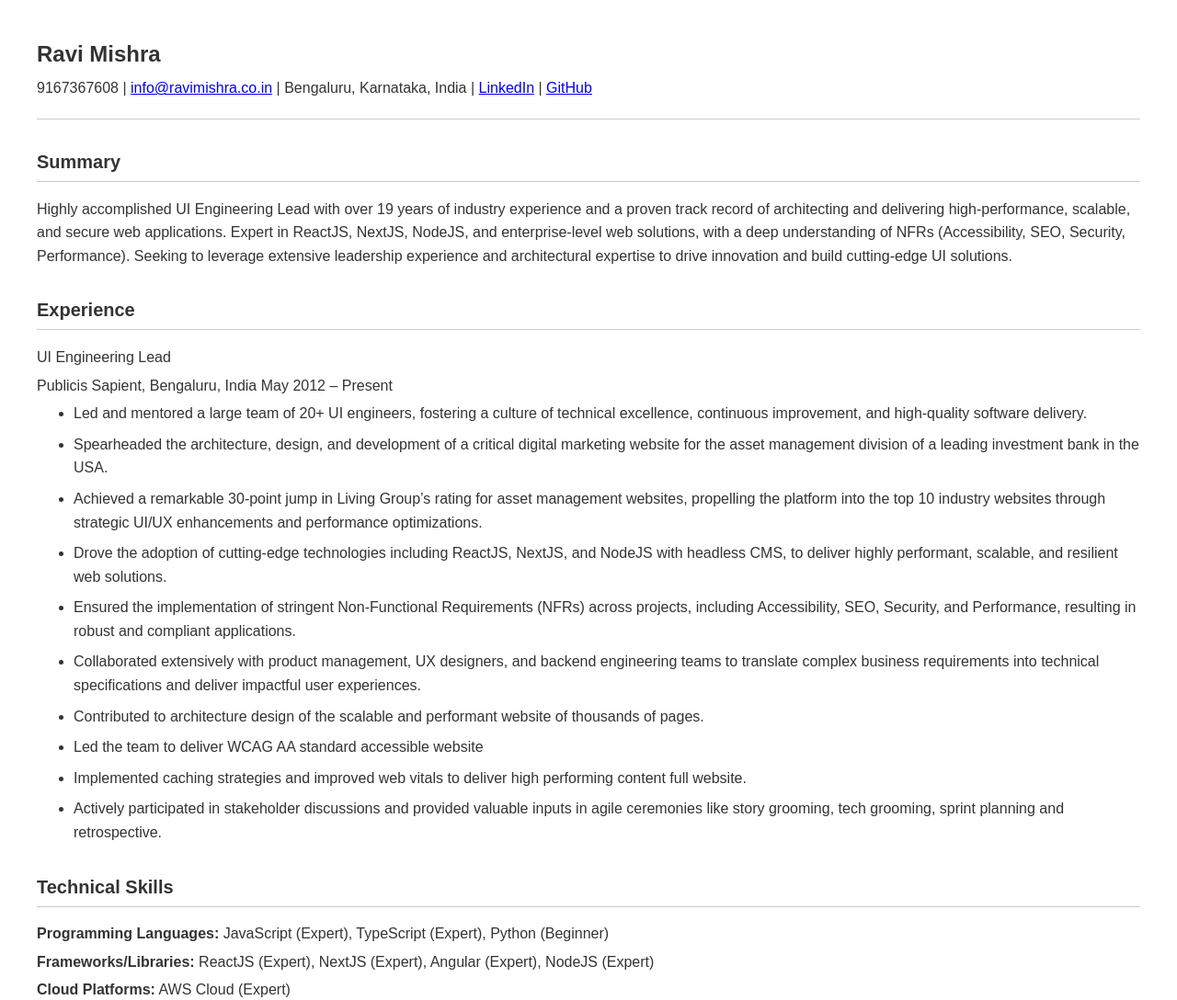
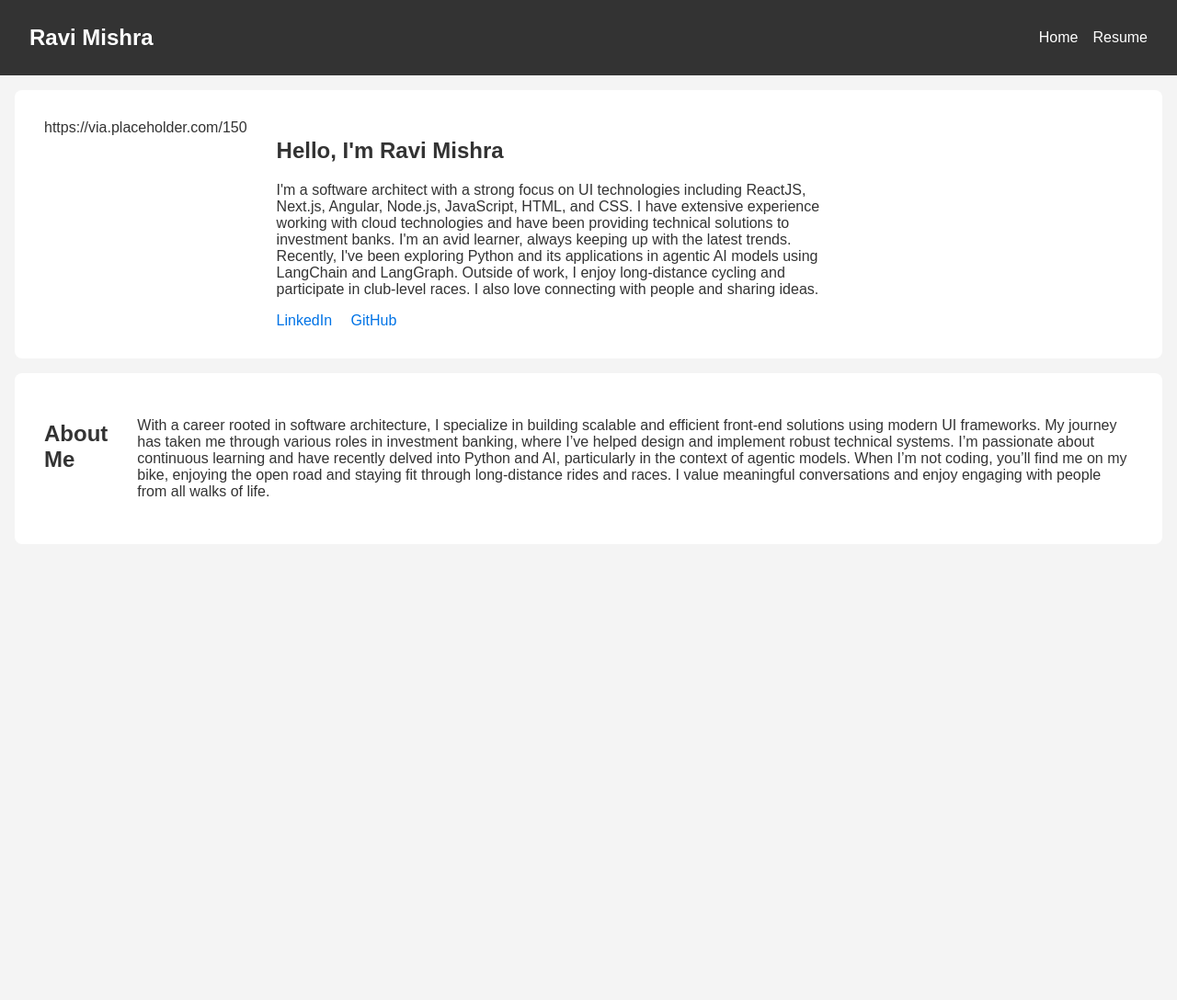
Before and after one commit to achieveravi/achieveravi, a plain HTML site: page index.html in a window 1280 px wide. Shown: the top 1088 px of the page at 92% size. After the commit the page ends 800 px from the top, so only its background shows below. Drawn offline with Linux system fonts and the light colour scheme.

Commit message:
adding home page

```diff
--- a/index.html
+++ b/index.html
@@ -1,56 +1,51 @@
 <!DOCTYPE html>
-<html>
+<html lang="en">
 <head>
     <meta charset="UTF-8">
-    <title>Ravi Mishra Resume</title>
-    <style>
-        body { font-family: Arial, sans-serif; margin: 40px; line-height: 1.6; color: #333; }
-        h1 { font-size: 24px; margin-bottom: 5px; }
-        h2 { font-size: 20px; border-bottom: 1px solid #ccc; padding-bottom: 5px; margin-top: 30px; }
-        ul { padding-left: 40px; margin-top: 0; }
-        li { margin-bottom: 8px; }
-        p { margin: 5px 0; }
-        hr { border: none; border-top: 1px solid #ccc; margin: 20px 0; }
-    </style>
+    <title>Ravi Mishra - Software Architect</title>
+    <link rel="stylesheet" href="styles.css">
 </head>
 <body>
-<h1>Ravi Mishra</h1>
-<p>9167367608 | <a href="mailto:info@ravimishra.co.in">info@ravimishra.co.in</a> | Bengaluru, Karnataka, India |
-<a href='https://www.linkedin.com/in/mishraravi'>LinkedIn</a> |
-<a href='https://github.com/achieveravi'>GitHub</a></p>
-<hr>
+    <header>
+        <div class="logo">Ravi Mishra</div>
+        <nav>
+            <ul>
+                <li><a href="#home">Home</a></li>
+                <li><a href="#resume">Resume</a></li>
+            </ul>
+        </nav>
+    </header>
 
-<h2>Summary</h2>
-<p>Highly accomplished UI Engineering Lead with over 19 years of industry experience and a proven track record of architecting and delivering high-performance, scalable, and secure web applications. Expert in ReactJS, NextJS, NodeJS, and enterprise-level web solutions, with a deep understanding of NFRs (Accessibility, SEO, Security, Performance). Seeking to leverage extensive leadership experience and architectural expertise to drive innovation and build cutting-edge UI solutions.</p>
+    <section id="home" class="section">
+        <div class="container">
+            https://via.placeholder.com/150
+            <div class="intro">
+                <h1>Hello, I'm Ravi Mishra</h1>
+                <p>
+                    I'm a software architect with a strong focus on UI technologies including ReactJS, Next.js, Angular, Node.js, JavaScript, HTML, and CSS.
+                    I have extensive experience working with cloud technologies and have been providing technical solutions to investment banks.
+                    I'm an avid learner, always keeping up with the latest trends. Recently, I've been exploring Python and its applications in agentic AI models using LangChain and LangGraph.
+                    Outside of work, I enjoy long-distance cycling and participate in club-level races. I also love connecting with people and sharing ideas.
+                </p>
+                <div class="social-links">
+                    <a href="https://www.linkedin.com/in/mishraravi">LinkedIn</a>
+                    <a href="https://github.com/achieveravi">GitHub</a>
+                </div>
+            </div>
+        </div>
+    </section>
 
-<h2>Experience</h2>
-<p>UI Engineering Lead</p>
-<p>Publicis Sapient, Bengaluru, India May 2012 – Present</p>
-<ul>
-<li>Led and mentored a large team of 20+ UI engineers, fostering a culture of technical excellence, continuous improvement, and high-quality software delivery.</li>
-<li>Spearheaded the architecture, design, and development of a critical digital marketing website for the asset management division of a leading investment bank in the USA.</li>
-<li>Achieved a remarkable 30-point jump in Living Group’s rating for asset management websites, propelling the platform into the top 10 industry websites through strategic UI/UX enhancements and performance optimizations.</li>
-<li>Drove the adoption of cutting-edge technologies including ReactJS, NextJS, and NodeJS with headless CMS, to deliver highly performant, scalable, and resilient web solutions.</li>
-<li>Ensured the implementation of stringent Non-Functional Requirements (NFRs) across projects, including Accessibility, SEO, Security, and Performance, resulting in robust and compliant applications.</li>
-<li>Collaborated extensively with product management, UX designers, and backend engineering teams to translate complex business requirements into technical specifications and deliver impactful user experiences.</li>
-<li>Contributed to architecture design of the scalable and performant website of thousands of pages.</li>
-<li>Led the team to deliver WCAG AA standard accessible website</li>
-<li>Implemented caching strategies and improved web vitals to deliver high performing content full website.</li>
-<li>Actively participated in stakeholder discussions and provided valuable inputs in agile ceremonies like story grooming, tech grooming, sprint planning and retrospective.</li>
-</ul>
-
-<h2>Technical Skills</h2>
-<p><strong>Programming Languages:</strong> JavaScript (Expert), TypeScript (Expert), Python (Beginner)</p>
-<p><strong>Frameworks/Libraries:</strong> ReactJS (Expert), NextJS (Expert), Angular (Expert), NodeJS (Expert)</p>
-<p><strong>Cloud Platforms:</strong> AWS Cloud (Expert)</p>
-<p><strong>Containerization & Orchestration:</strong> Docker, Kubernetes</p>
-<p><strong>Version Control:</strong> Git (Expert)</p>
-<p><strong>AI/ML Libraries:</strong> Langchain, Langgraph</p>
-<p><strong>Non-Functional Requirements:</strong> Accessibility (Expert), SEO (Expert), Security (Expert), Performance (Expert)</p>
-<p><strong>Other Tools & Concepts:</strong> RESTful APIs, GraphQL, Microfrontends, Agile Methodologies, CI/CD</p>
-
-<h2>Education</h2>
-<p>B. Tech. | Computer Science & Engineering | BIET Jhansi (UPTU), India | 2005</p>
-
+    <section id="about" class="section">
+        <div class="container">
+            <h2>About Me</h2>
+            <p>
+                With a career rooted in software architecture, I specialize in building scalable and efficient front-end solutions using modern UI frameworks.
+                My journey has taken me through various roles in investment banking, where I’ve helped design and implement robust technical systems.
+                I’m passionate about continuous learning and have recently delved into Python and AI, particularly in the context of agentic models.
+                When I’m not coding, you’ll find me on my bike, enjoying the open road and staying fit through long-distance rides and races.
+                I value meaningful conversations and enjoy engaging with people from all walks of life.
+            </p>
+        </div>
+    </section>
 </body>
 </html>
--- /dev/null
+++ b/styles.css
@@ -0,0 +1,65 @@
+
+body {
+    font-family: Arial, sans-serif;
+    margin: 0;
+    padding: 0;
+    background: #f4f4f4;
+    color: #333;
+}
+
+header {
+    background: #333;
+    color: #fff;
+    padding: 1em 0;
+    display: flex;
+    justify-content: space-between;
+    align-items: center;
+    padding-left: 2em;
+    padding-right: 2em;
+}
+
+header .logo {
+    font-size: 1.5em;
+    font-weight: bold;
+}
+
+nav ul {
+    list-style: none;
+    display: flex;
+    gap: 1em;
+}
+
+nav ul li a {
+    color: #fff;
+    text-decoration: none;
+}
+
+.section {
+    padding: 2em;
+    background: #fff;
+    margin: 1em;
+    border-radius: 8px;
+}
+
+.container {
+    display: flex;
+    flex-direction: row;
+    align-items: flex-start;
+    gap: 2em;
+}
+
+.profile-pic {
+    width: 150px;
+    height: 150px;
+    border-radius: 50%;
+}
+
+.intro {
+    max-width: 600px;
+}
+
+.social-links a {
+    margin-right: 1em;
+    text-decoration: none;
+    color: #0073e6;
+}
```
